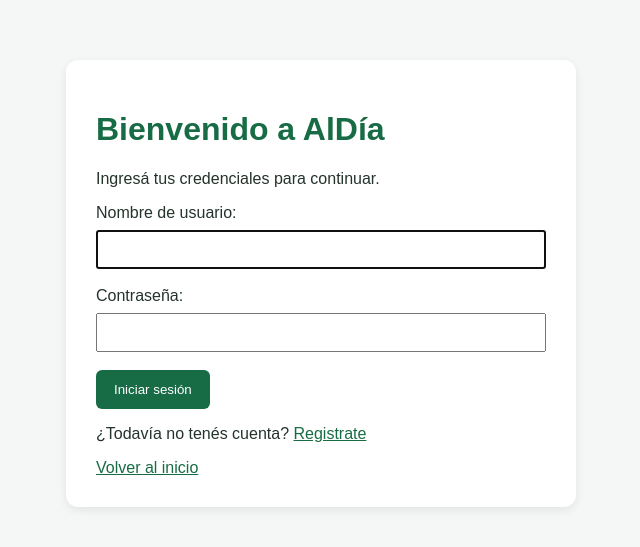
After one commit to Zleakz/AlDia, a Django app: page /login/ in a window 1280 px wide. The commit adds this page. Shown: the top 547 px of the page, without its empty margins (319-959 px from the left). Run offline with Django 5.2, Linux system fonts and the light colour scheme.

Commit message:
Sprint 4: autenticación y separación de resúmenes por usuario

```diff
--- a/config/settings.py
+++ b/config/settings.py
@@ -125,3 +125,7 @@ MAILERS = {
 }
 
 DEFAULT_AUTO_FIELD = "django.db.models.BigAutoField"
+
+LOGIN_URL = "login"
+LOGIN_REDIRECT_URL = "inicio"
+LOGOUT_REDIRECT_URL = "inicio"
--- a/config/urls.py
+++ b/config/urls.py
@@ -9,4 +9,7 @@ urlpatterns = [
     path('resumenes/nuevo/', views.registrar_resumen, name='registrar_resumen'),
     path('resumenes/', views.ver_resumenes, name='ver_resumenes'),
     path('resumenes/cargar-pdf/', views.cargar_pdf_resumen, name='cargar_pdf_resumen'),
+    path('registro/', views.registrar_usuario, name='registro'),
+    path('login/', views.iniciar_sesion, name='login'),
+    path('logout/', views.cerrar_sesion, name='logout'),
 ]
--- a/resumenes/bna_extractor.py
+++ b/resumenes/bna_extractor.py
@@ -40,22 +40,27 @@ def convertir_importe(importe_texto):
     return Decimal(importe_limpio)
 
 
+
+
 def extraer_fechas_bna(texto):
     patrones = {
         "fecha_estado_cuenta": (
-            r"Estado de cuenta al\s*:\s*(\d{2}-[A-Za-z]{3}-\d{2})"
+            r"Estado de cuenta al\s*:\s*(\d{2}[- ]?[A-Za-z]{3}[- ]?\d{2})"
         ),
         "fecha_vencimiento": (
-            r"Vencimiento actual\s*:\s*(\d{2}-[A-Za-z]{3}-\d{2})"
+            r"VENCIMIENTO\s+SALDO\s+\$\s+SALDO\s+U\$S\s+"
+            r"PAGO MIN\.\s+\$\s+PAGO MIN\.\s+U\$S\s+"
+            r"(\d{2}\s+[A-Za-z]{3}\s+\d{2})"
         ),
         "cierre_anterior": (
-            r"Cierre Anterior\s*:\s*(\d{2}-[A-Za-z]{3}-\d{2})"
+            r"Cierre Anterior\s*:?\s*(\d{2}[- ]?[A-Za-z]{3}[- ]?\d{2})"
         ),
         "fecha_proximo_cierre": (
-            r"Pr[oó]ximo Cierre\s*:\s*(\d{2}-[A-Za-z]{3}-\d{2})"
+            r"Pr[oó]ximo Cierre\s*:?\s*(\d{2}[- ]?[A-Za-z]{3}[- ]?\d{2})"
         ),
         "fecha_proximo_vencimiento": (
-            r"Pr[oó]ximo Vencimiento\s*:\s*(\d{2}-[A-Za-z]{3}-\d{2})"
+            r"(?:Pr[oó]ximo Vencimiento|Pr[oó]ximo Vto\.?)\s*:?\s*"
+            r"(\d{2}[- ]?[A-Za-z]{3}[- ]?\d{2})"
         ),
     }
 
@@ -65,39 +70,79 @@ def extraer_fechas_bna(texto):
         resultado = re.search(patron, texto, re.IGNORECASE)
 
         if resultado:
-            fechas[campo] = convertir_fecha(resultado.group(1))
+            fecha_normalizada = re.sub(r"[- ]+", "-", resultado.group(1))
+            fechas[campo] = convertir_fecha(fecha_normalizada)
         else:
             fechas[campo] = None
 
     return fechas
 
 
+
+
 def extraer_importes_bna(texto):
-    patrones = {
-        "monto_total_pesos": (
-            r"Saldo Actual:\s*\$\s*([\d.]+,\d{2})"
-        ),
-        "monto_total_dolares": (
-            r"Saldo Actual:.*?U\$S\s*([\d.]+,\d{2})"
-        ),
-        "monto_minimo_pesos": (
-            r"Pago Minimo:\s*\$\s*([\d.]+,\d{2})"
-        ),
+    importes = {
+        "monto_total_pesos": None,
+        "monto_total_dolares": None,
+        "monto_minimo_pesos": None,
+        "monto_minimo_dolares": None,
     }
 
-    importes = {}
+    # Formato Visa: ambos importes aparecen en la misma línea.
+    patron_saldo_visa = (
+        r"SALDO ACTUAL\s*:?\s*\$?\s*"
+        r"([\d.]+,\d{2})\s+([\d.]+,\d{2})"
+    )
 
-    for campo, patron in patrones.items():
-        resultado = re.search(patron, texto, re.IGNORECASE)
+    resultado = re.search(patron_saldo_visa, texto, re.IGNORECASE)
 
-        if resultado:
-            importes[campo] = convertir_importe(resultado.group(1))
-        else:
-            importes[campo] = None
+    if resultado:
+        importes["monto_total_pesos"] = convertir_importe(
+            resultado.group(1)
+        )
+        importes["monto_total_dolares"] = convertir_importe(
+            resultado.group(2)
+        )
+    else:
+        # Formato anterior: compatibilidad con Mastercard.
+        patrones = {
+            "monto_total_pesos": (
+                r"Saldo Actual:\s*\$\s*([\d.]+,\d{2})"
+            ),
+            "monto_total_dolares": (
+                r"Saldo Actual:.*?U\$S\s*([\d.]+,\d{2})"
+            ),
+        }
 
-    importes["monto_minimo_dolares"] = None
+        for campo, patron in patrones.items():
+            resultado = re.search(patron, texto, re.IGNORECASE)
+
+            if resultado:
+                importes[campo] = convertir_importe(
+                    resultado.group(1)
+                )
+
+    # Pago mínimo: admite ambos formatos.
+    patron_minimo = (
+        r"PAGO MINIMO\s*:?\s*\$?\s*([\d.]+,\d{2})"
+    )
+
+    resultado = re.search(patron_minimo, texto, re.IGNORECASE)
+
+    if not resultado:
+        resultado = re.search(
+            r"Pago Minimo:\s*\$\s*([\d.]+,\d{2})",
+            texto,
+            re.IGNORECASE
+        )
+
+    if resultado:
+        importes["monto_minimo_pesos"] = convertir_importe(
+            resultado.group(1)
+        )
 
     return importes
+
 
 
 def extraer_tarjeta_bna(texto):
--- /dev/null
+++ b/resumenes/templates/resumenes/login.html
@@ -0,0 +1,77 @@
+
+<!DOCTYPE html>
+<html lang="es">
+<head>
+    <meta charset="UTF-8">
+    <meta name="viewport" content="width=device-width, initial-scale=1.0">
+    <title>AlDía | Iniciar sesión</title>
+
+    <style>
+        body {
+            margin: 0;
+            font-family: Arial, sans-serif;
+            background-color: #f4f7f5;
+            color: #24332b;
+        }
+
+        main {
+            max-width: 450px;
+            margin: 60px auto;
+            padding: 30px;
+            background-color: white;
+            border-radius: 12px;
+            box-shadow: 0 3px 10px rgba(0, 0, 0, 0.08);
+        }
+
+        h1 {
+            color: #176b45;
+        }
+
+        input {
+            display: block;
+            width: 100%;
+            padding: 10px;
+            margin: 8px 0 18px;
+            box-sizing: border-box;
+        }
+
+        button {
+            background-color: #176b45;
+            color: white;
+            border: none;
+            padding: 12px 18px;
+            border-radius: 6px;
+            cursor: pointer;
+        }
+
+        a {
+            color: #176b45;
+        }
+
+        .errorlist {
+            color: #b42318;
+        }
+    </style>
+</head>
+
+<body>
+    <main>
+        <h1>Bienvenido a AlDía</h1>
+        <p>Ingresá tus credenciales para continuar.</p>
+
+        <form method="POST">
+            {% csrf_token %}
+
+            {{ form.as_p }}
+
+            <button type="submit">Iniciar sesión</button>
+        </form>
+
+        <p>¿Todavía no tenés cuenta?
+            <a href="{% url 'registro' %}">Registrate</a>
+        </p>
+
+        <a href="{% url 'inicio' %}">Volver al inicio</a>
+    </main>
+</body>
+</html>
--- a/resumenes/views.py
+++ b/resumenes/views.py
@@ -1,23 +1,26 @@
-
 from django.shortcuts import render, redirect
 from django.contrib import messages
+from django.contrib.auth.forms import UserCreationForm, AuthenticationForm
+from django.contrib.auth import login, logout
+from django.contrib.auth.decorators import login_required
 
 from .forms import ResumenForm, PDFUploadForm
 from .models import Resumen
 from .pdf_extractor import extraer_texto_pdf
 from .bna_extractor import extraer_resumen_bna
 
-
 def inicio(request):
     return render(request, "resumenes/inicio.html")
 
-
+@login_required
 def registrar_resumen(request):
     if request.method == "POST":
         form = ResumenForm(request.POST)
 
         if form.is_valid():
-            form.save()
+            resumen = form.save(commit=False)
+            resumen.usuario = request.user
+            resumen.save()
             messages.success(request, "¡Tus datos se guardaron con éxito!")
             return redirect("inicio")
     else:
@@ -27,15 +30,15 @@ def registrar_resumen(request):
         "form": form
     })
 
-
+@login_required
 def ver_resumenes(request):
-    resumenes = Resumen.objects.all()
+    resumenes = Resumen.objects.filter(usuario=request.user)
 
     return render(request, "resumenes/ver_resumenes.html", {
         "resumenes": resumenes
     })
 
-
+@login_required
 def cargar_pdf_resumen(request):
     if request.method == "POST":
         form = PDFUploadForm(request.POST, request.FILES)
@@ -86,3 +89,59 @@ def cargar_pdf_resumen(request):
     return render(request, "resumenes/cargar_pdf.html", {
         "form": form
     })
+
+def registrar_usuario(request):
+    if request.method == "POST":
+        form = UserCreationForm(request.POST)
+
+        if form.is_valid():
+            usuario = form.save()
+            login(request, usuario)
+
+            messages.success(
+                request,
+                "¡Tu cuenta fue creada correctamente!"
+            )
+
+            return redirect("inicio")
+    else:
+        form = UserCreationForm()
+
+    return render(request, "resumenes/registro.html", {
+        "form": form
+    })
+
+from django.contrib.auth.forms import AuthenticationForm
+
+
+def iniciar_sesion(request):
+    if request.method == "POST":
+        form = AuthenticationForm(request, data=request.POST)
+
+        if form.is_valid():
+            usuario = form.get_user()
+            login(request, usuario)
+
+            messages.success(
+                request,
+                "¡Iniciaste sesión correctamente!"
+            )
+
+            return redirect("inicio")
+    else:
+        form = AuthenticationForm()
+
+    return render(request, "resumenes/login.html", {
+        "form": form
+    })
+
+
+def cerrar_sesion(request):
+    logout(request)
+
+    messages.success(
+        request,
+        "Cerraste sesión correctamente."
+    )
+
+    return redirect("inicio")
```
Also changed, not shown: resumenes/models.py (+7 -1 lines), resumenes/templates/resumenes/inicio.html (+17 -6 lines), resumenes/templates/resumenes/registro.html (added, +75 -0 lines), resumenes/migrations/0006_resumen_usuario.py (added).
